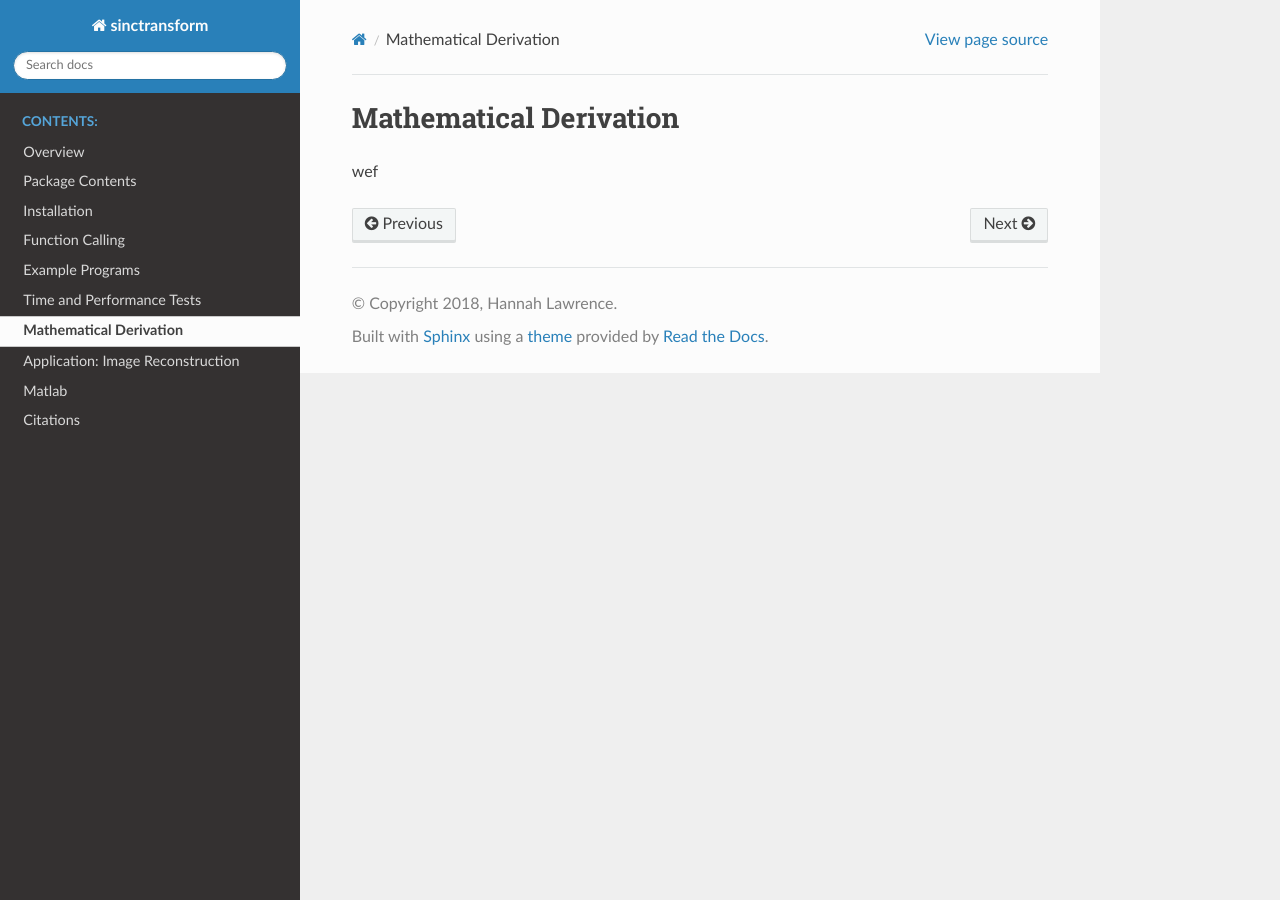
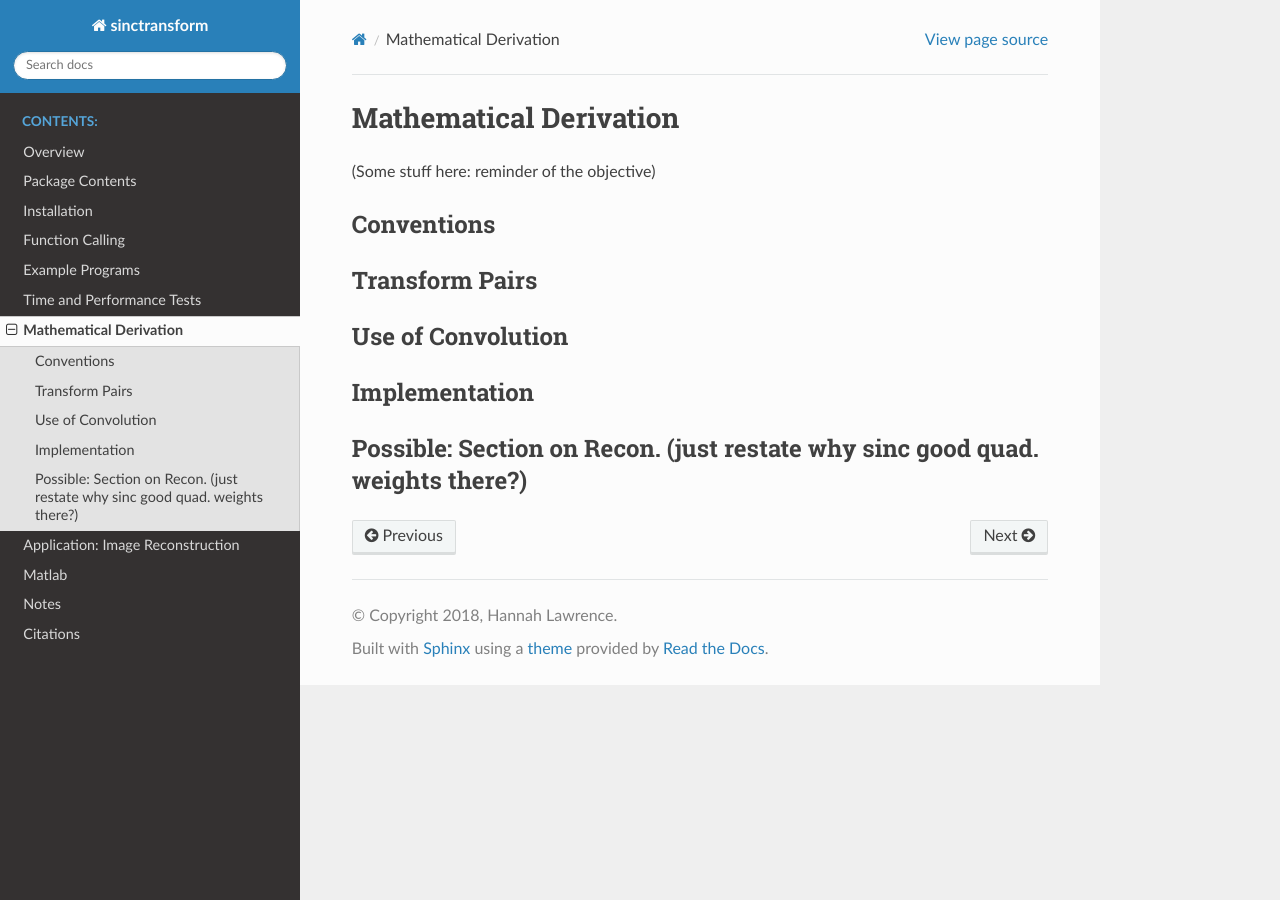
Before and after one commit to hannahlawrence/sinctransform, a Sphinx documentation site: the page built from docs/Derivation.rst, in a window 1280 px wide. Built offline with Sphinx 7.4.7 and the Read the Docs theme 2.0.0, drawn with Linux system fonts in a browser that asks for light colours.

```diff
--- a/docs/Derivation.rst
+++ b/docs/Derivation.rst
@@ -1,4 +1,19 @@
 Mathematical Derivation
 =========================================
 
-wef
+(Some stuff here: reminder of the objective)
+
+Conventions
+-------------
+
+Transform Pairs
+----------------
+
+Use of Convolution
+--------------------
+
+Implementation
+---------------
+
+Possible: Section on Recon. (just restate why sinc good quad. weights there?)
+------------------------------------------------------------------------------
--- /dev/null
+++ b/docs/Notes.rst
@@ -0,0 +1,4 @@
+Notes
+=========================================
+
+Mention caveats: not using parallel capability of finufft?
```
Also changed, not shown: README.md (+4 -4 lines), docs/index.rst (+10 -0 lines), 3 other files.
